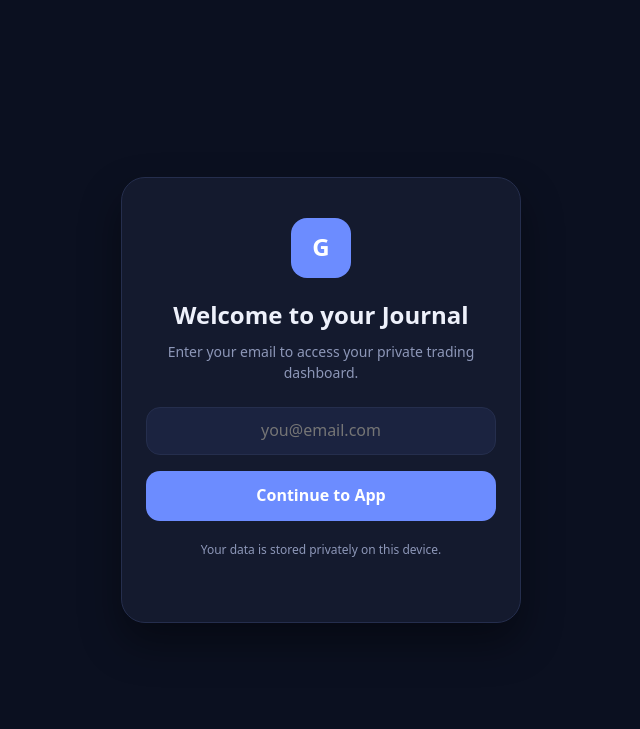
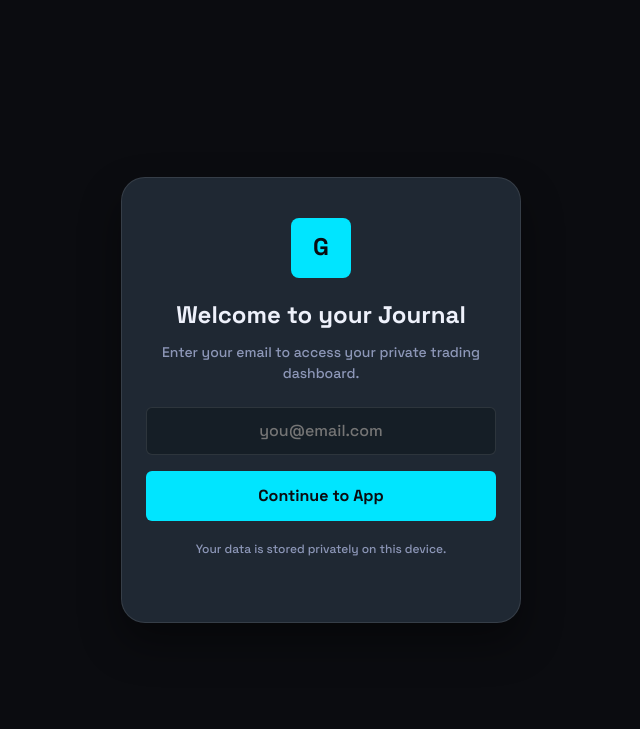
Before and after one commit to gongolatechlab/trading-journal, a plain HTML site: page index.html in a window 1280 px wide. Shown: the top 729 px of the page, without its empty margins (319-959 px from the left). Drawn offline with Linux system fonts and the light colour scheme.

Commit message:
Restyle Trading Journal to match ICT Hub aesthetic

```diff
--- a/index.html
+++ b/index.html
@@ -7,14 +7,15 @@
 <title>Trading Journal | Gongola Tech Lab</title>
 <style>
 .ico{width:20px;height:20px;display:inline-block;vertical-align:middle;stroke:currentColor;fill:none;stroke-width:2;stroke-linecap:round;stroke-linejoin:round}
-:root{--r:18px;--font:system-ui,-apple-system,"Segoe UI",Roboto,sans-serif}
-[data-theme=midnight]{--bg:#0b1020;--surface:#141a2e;--surface2:#1b2340;--text:#eef1fb;--muted:#8d97b8;--line:#252e4d;--accent:#6c8cff;--ink:#fff;--win:#2ed39a;--loss:#ff5d73;--winbg:rgba(46,211,154,.14);--lossbg:rgba(255,93,115,.14);--shadow:0 10px 30px rgba(0,0,0,.35)}
+:root{--r:8px;--font:'Space Grotesk',system-ui,-apple-system,"Segoe UI",Roboto,sans-serif;--mono:'JetBrains Mono',monospace}
+[data-theme=midnight]{--bg:#0B0C10;--surface:#1F2833;--surface2:#151E26;--text:#eef1fb;--muted:#8d97b8;--line:rgba(255,255,255,0.1);--accent:#00E5FF;--ink:#0B0C10;--win:#00FF66;--loss:#FF3B30;--winbg:rgba(0,255,102,.1);--lossbg:rgba(255,59,48,.1);--shadow:0 10px 30px rgba(0,0,0,.35)}
 [data-theme=daylight]{--bg:#f3f5fb;--surface:#fff;--surface2:#eef1f9;--text:#141a2e;--muted:#6b7596;--line:#e3e7f2;--accent:#3d5afe;--ink:#fff;--win:#10a874;--loss:#e5384f;--winbg:rgba(16,168,116,.12);--lossbg:rgba(229,56,79,.1);--shadow:0 10px 30px rgba(30,40,90,.10)}
 [data-theme=emerald]{--bg:#07130f;--surface:#0f211a;--surface2:#163026;--text:#e9f7f0;--muted:#86a99a;--line:#1d382d;--accent:#f5c451;--ink:#241a00;--win:#37e0a0;--loss:#ff6b6b;--winbg:rgba(55,224,160,.14);--lossbg:rgba(255,107,107,.14);--shadow:0 10px 30px rgba(0,0,0,.4)}
 [data-theme=emerald]{--surface2:#163026}
 *{box-sizing:border-box;-webkit-tap-highlight-color:transparent}
 html{scroll-behavior:smooth}
-body{margin:0;background:var(--bg);color:var(--text);font:16px/1.45 var(--font);padding-bottom:110px}
+body{margin:0;background:var(--bg);color:var(--text);font:16px/1.45 var(--font);padding-bottom:110px;
+    background-image:linear-gradient(rgba(0,229,255,.03) 1px,transparent 1px),linear-gradient(90deg,rgba(0,229,255,.03) 1px,transparent 1px);background-size:40px 40px}
 button,input,select,textarea{font:inherit;color:inherit}
 button{cursor:pointer;border:0;background:none}
 .wrap{max-width:1000px;margin:0 auto;padding:0 16px}
@@ -22,7 +23,7 @@ header{position:sticky;top:0;z-index:5;background:color-mix(in srgb,var(--bg) 88
 header .wrap{display:flex;align-items:center;justify-content:space-between;height:60px}
 .brand{display:flex;align-items:center;gap:10px;font-weight:700;font-size:18px}
 .logo{width:34px;height:34px;border-radius:11px;background:var(--accent);color:var(--ink);display:grid;place-items:center;font-weight:800}
-.btn{display:inline-flex;align-items:center;justify-content:center;gap:8px;min-height:44px;padding:0 18px;border-radius:14px;background:var(--surface2);font-weight:600}
+.btn{display:inline-flex;align-items:center;justify-content:center;gap:8px;min-height:44px;padding:0 18px;border-radius:6px;background:var(--surface2);font-weight:600}
 .btn.primary{background:var(--accent);color:var(--ink)}
 .btn.danger{background:var(--lossbg);color:var(--loss)}
 .btn.block{width:100%}
@@ -30,13 +31,13 @@ main{display:grid;gap:16px;margin-top:16px}
 @media(min-width:900px){main{grid-template-columns:1fr 1fr;align-items:start}.col{display:grid;gap:16px}}
 .col{display:grid;gap:16px}
 .card{background:var(--surface);border:1px solid var(--line);border-radius:var(--r);padding:18px;box-shadow:var(--shadow)}
-.label{font-size:13px;color:var(--muted);font-weight:600}
-.hero .net{font-size:40px;font-weight:800;letter-spacing:-1px;margin:4px 0 14px}
+.label{font-size:11px;color:var(--muted);font-weight:500;font-family:var(--mono);text-transform:uppercase;letter-spacing:0.05em}
+.hero .net{font-family:var(--mono);font-size:40px;font-weight:800;letter-spacing:-1px;margin:4px 0 14px}
 .pos{color:var(--win)}.neg{color:var(--loss)}
 .row{display:flex;gap:12px}
 .row>*{flex:1}
-.mini{background:var(--surface2);border-radius:14px;padding:12px}
-.mini b{display:block;font-size:19px;margin-top:2px}
+.mini{background:var(--surface2);border-radius:6px;padding:12px}
+.mini b{font-family:var(--mono);display:block;font-size:19px;margin-top:2px}
 .grid2{display:grid;grid-template-columns:1fr 1fr;gap:12px}
 .ring{width:54px;height:54px;border-radius:50%;display:grid;place-items:center;background:conic-gradient(var(--win) calc(var(--p)*1%),var(--surface) 0)}
 .ring span{width:42px;height:42px;border-radius:50%;background:var(--surface2);display:grid;place-items:center;font-size:12px;font-weight:700}
@@ -58,8 +59,8 @@ main{display:grid;gap:16px;margin-top:16px}
 .chip{flex:none;min-height:38px;padding:0 16px;border-radius:99px;background:var(--surface2);font-weight:600;font-size:14px;color:var(--muted)}
 .chip.on{background:var(--accent);color:var(--ink)}
 .list{display:grid;gap:10px;margin-top:12px}
-.trade{display:flex;align-items:center;gap:12px;width:100%;text-align:left;background:var(--surface2);border-radius:16px;padding:12px}
-.side{width:44px;height:44px;border-radius:14px;display:grid;place-items:center;font-weight:800;font-size:12px;flex:none}
+.trade{display:flex;align-items:center;gap:12px;width:100%;text-align:left;background:var(--surface2);border-radius:8px;padding:12px}
+.side{width:44px;height:44px;border-radius:6px;display:grid;place-items:center;font-weight:800;font-size:12px;flex:none}
 .side.BUY{background:var(--winbg);color:var(--win)}
 .side.SELL{background:var(--lossbg);color:var(--loss)}
 .trade .mid{flex:1;min-width:0}
@@ -83,13 +84,13 @@ dialog::backdrop{background:rgba(0,0,0,.6)}
 .sheet h3{margin:0;font-size:20px}
 .field{display:grid;gap:6px}
 .field>span{font-size:13px;font-weight:600;color:var(--muted)}
-input,select,textarea{width:100%;min-height:48px;padding:10px 14px;border-radius:14px;border:1.5px solid var(--line);background:var(--surface2);outline:none}
+input,select,textarea{width:100%;min-height:48px;padding:10px 14px;border-radius:6px;border:1.5px solid var(--line);background:var(--surface2);outline:none}
 input:focus,select:focus,textarea:focus{border-color:var(--accent)}
 textarea{min-height:100px;resize:vertical}
 .seg{display:grid;grid-auto-flow:column;grid-auto-columns:1fr;gap:8px}
 .seg label{position:relative}
 .seg input{position:absolute;opacity:0;inset:0;min-height:0;cursor:pointer}
-.seg span{display:grid;place-items:center;min-height:48px;border-radius:14px;background:var(--surface2);font-weight:700;border:1.5px solid transparent;color:var(--muted)}
+.seg span{display:grid;place-items:center;min-height:48px;border-radius:6px;background:var(--surface2);font-weight:700;border:1.5px solid transparent;color:var(--muted)}
 .seg input:checked+span{border-color:var(--accent);color:var(--text);background:color-mix(in srgb,var(--accent) 18%,var(--surface2))}
 .seg .b input:checked+span{border-color:var(--win);color:var(--win);background:var(--winbg)}
 .seg .s input:checked+span{border-color:var(--loss);color:var(--loss);background:var(--lossbg)}
@@ -98,22 +99,26 @@ textarea{min-height:100px;resize:vertical}
 .setups{display:flex;flex-wrap:wrap;gap:8px}
 .setups .chip{display:inline-flex;align-items:center;gap:6px}
 .themes{display:grid;grid-template-columns:repeat(3,1fr);gap:10px}
-.theme{border-radius:14px;padding:10px;border:2px solid var(--line);text-align:center;font-size:13px;font-weight:700}
+.theme{border-radius:6px;padding:10px;border:2px solid var(--line);text-align:center;font-size:13px;font-weight:700}
 .theme.on{border-color:var(--accent)}
 .theme i{display:block;height:30px;border-radius:8px;margin-bottom:6px}
-.toast{position:fixed;left:50%;bottom:110px;transform:translate(-50%,20px);background:var(--text);color:var(--bg);padding:12px 18px;border-radius:14px;font-weight:600;opacity:0;pointer-events:none;transition:.25s;z-index:20}
+.toast{position:fixed;left:50%;bottom:110px;transform:translate(-50%,20px);background:var(--text);color:var(--bg);padding:12px 18px;border-radius:6px;font-weight:600;opacity:0;pointer-events:none;transition:.25s;z-index:20}
 .toast.show{opacity:1;transform:translate(-50%,0)}
 
 #auth-screen{position:fixed;inset:0;background:var(--bg);z-index:100;display:flex;align-items:center;justify-content:center;padding:20px;transition:opacity .3s;}
 #auth-screen.hide{opacity:0;pointer-events:none;}
 .auth-box{background:var(--surface);border:1px solid var(--line);padding:40px 24px;border-radius:24px;width:100%;max-width:400px;text-align:center;box-shadow:0 20px 40px rgba(0,0,0,.4);}
-.auth-box .logo{width:60px;height:60px;font-size:24px;margin:0 auto 20px;border-radius:16px;background:var(--accent);color:var(--ink);display:grid;place-items:center;font-weight:800;}
+.auth-box .logo{width:60px;height:60px;font-size:24px;margin:0 auto 20px;border-radius:8px;background:var(--accent);color:var(--ink);display:grid;place-items:center;font-weight:800;}
 .auth-box h2{margin:0 0 10px;font-size:24px;}
 .auth-box p{color:var(--muted);margin:0 0 24px;font-size:14px;}
 .auth-box input{margin-bottom:16px;text-align:center;font-size:16px;}
 .auth-box .btn{width:100%;min-height:50px;font-size:16px;}
 
 </style>
+
+<link rel="preconnect" href="https://fonts.googleapis.com">
+<link rel="preconnect" href="https://fonts.gstatic.com" crossorigin>
+<link href="https://fonts.googleapis.com/css2?family=Space+Grotesk:wght@500;700&family=JetBrains+Mono:wght@400;500&display=swap" rel="stylesheet">
 </head>
 <body>
 
@@ -132,7 +137,7 @@ textarea{min-height:100px;resize:vertical}
 
 
 <header><div class="wrap">
-  <div class="brand"><div class="logo">G</div>Trading Journal</div>
+  <div class="brand"><div class="logo" style="border-radius:4px">G</div><span style="letter-spacing:0.1em;text-transform:uppercase;font-size:15px">Gongola<span style="color:var(--win)"> Journal</span></span></div>
   <button class="btn" id="exportBtn" aria-label="Download CSV"><svg class="ico" viewBox="0 0 24 24"><path d="M21 15v4a2 2 0 0 1-2 2H5a2 2 0 0 1-2-2v-4"/><polyline points="7 10 12 15 17 10"/><line x1="12" y1="15" x2="12" y2="3"/></svg> Export</button>
 </div></header>
 
```
